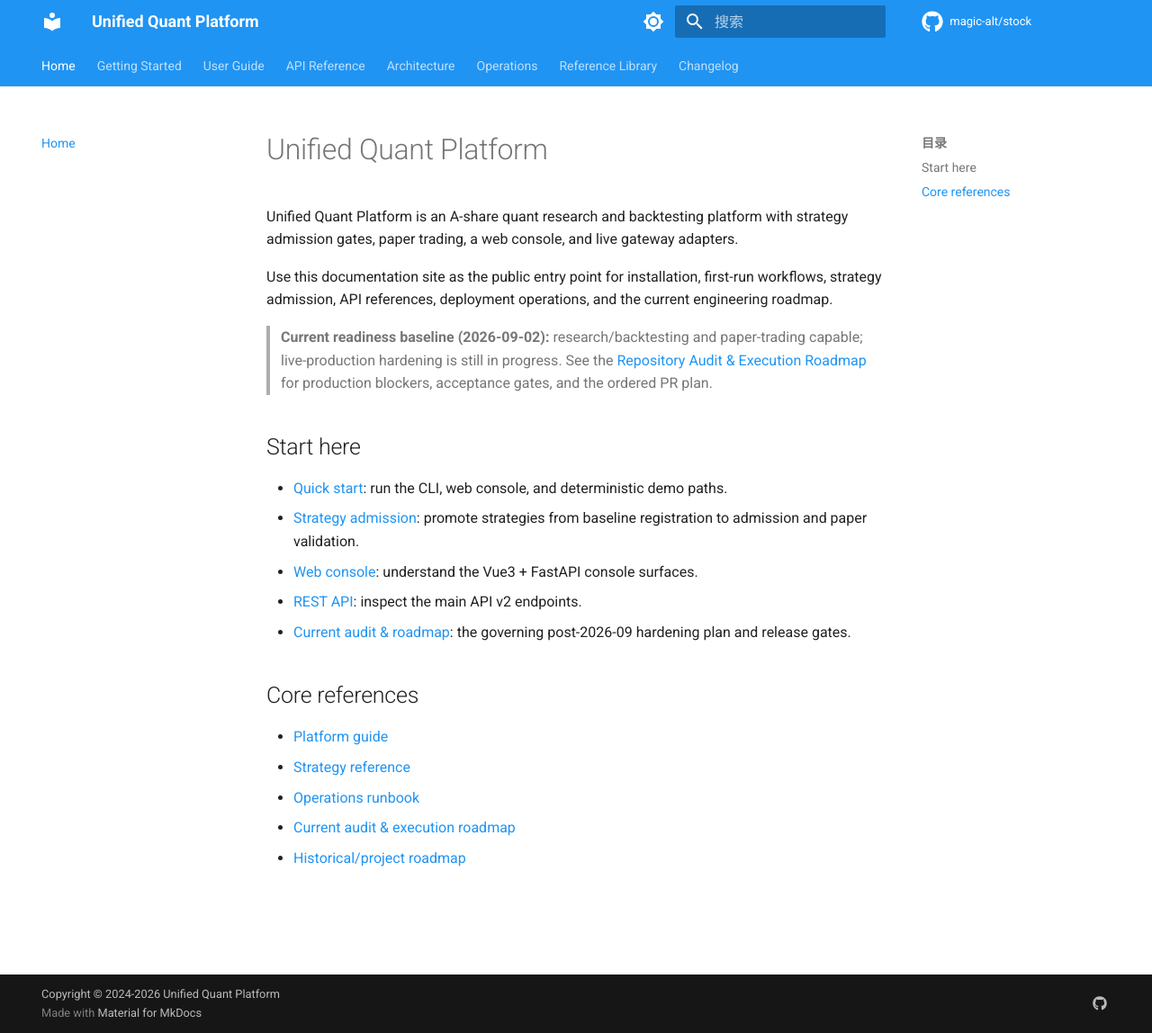
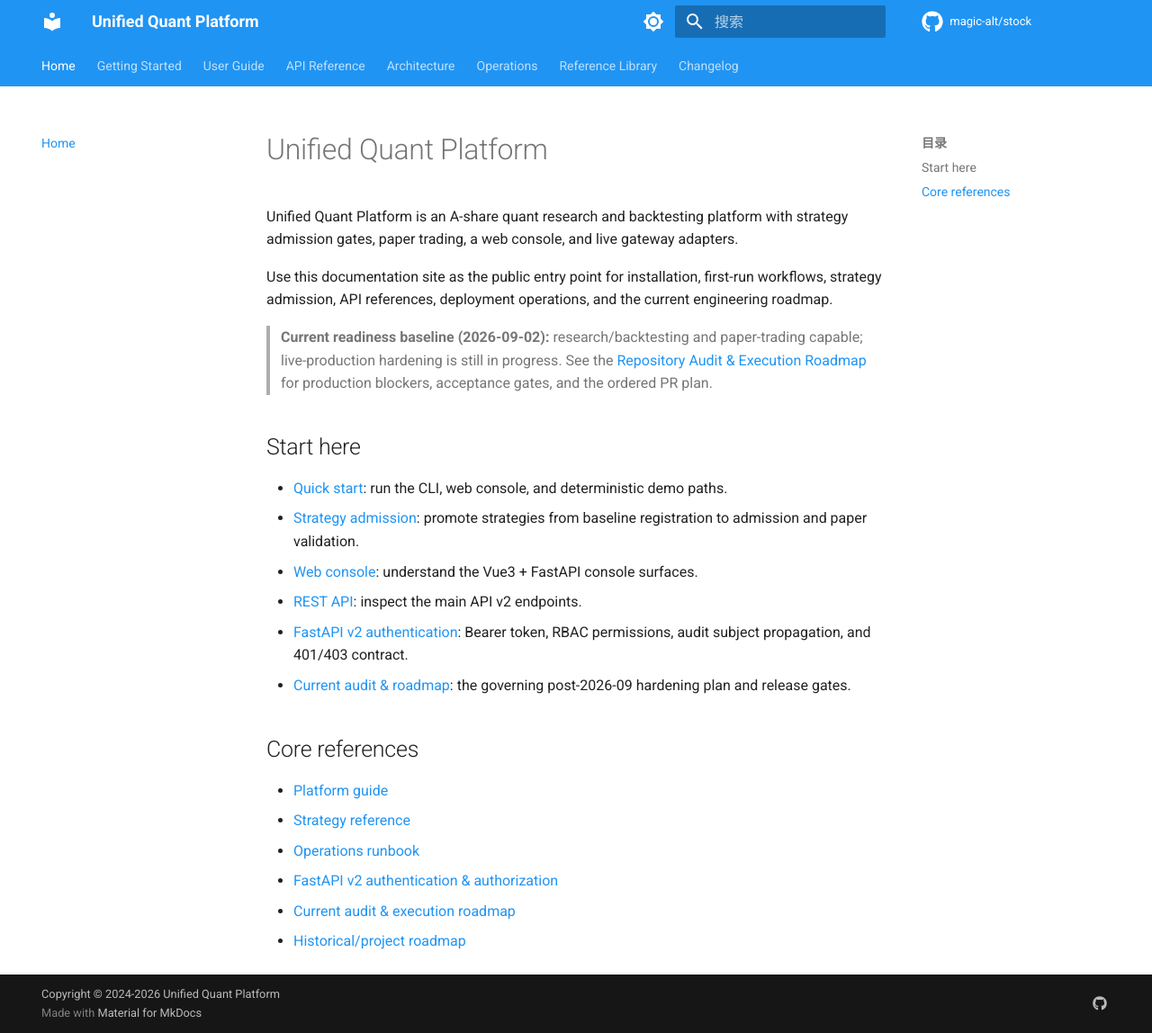
Before and after one commit to magic-alt/stock, an MkDocs documentation site: the page built from docs/index.md, in a window 1280 px wide and 1148 px high. Shown: the whole window at 90% size. Built offline with MkDocs 1.6.1 and Material for MkDocs 9.7.7, drawn with Linux system fonts in a browser that asks for light colours; comment, search, counter and statistics services are not loaded; the version menu is left out.

Commit message:
docs(api): link v2 authorization contract

```diff
--- a/docs/index.md
+++ b/docs/index.md
@@ -12,6 +12,7 @@ Use this documentation site as the public entry point for installation, first-ru
 - [Strategy admission](guides/strategy-admission.md): promote strategies from baseline registration to admission and paper validation.
 - [Web console](guides/web-console.md): understand the Vue3 + FastAPI console surfaces.
 - [REST API](api/rest-api.md): inspect the main API v2 endpoints.
+- [FastAPI v2 authentication](API_V2_AUTHORIZATION.md): Bearer token, RBAC permissions, audit subject propagation, and 401/403 contract.
 - [Current audit & roadmap](REPOSITORY_AUDIT_AND_ROADMAP_2026-09.md): the governing post-2026-09 hardening plan and release gates.
 
 ## Core references
@@ -19,5 +20,6 @@ Use this documentation site as the public entry point for installation, first-ru
 - [Platform guide](PLATFORM_GUIDE.md)
 - [Strategy reference](STRATEGY_REFERENCE.md)
 - [Operations runbook](OPERATIONS_RUNBOOK.md)
+- [FastAPI v2 authentication & authorization](API_V2_AUTHORIZATION.md)
 - [Current audit & execution roadmap](REPOSITORY_AUDIT_AND_ROADMAP_2026-09.md)
 - [Historical/project roadmap](ROADMAP.md)
```
